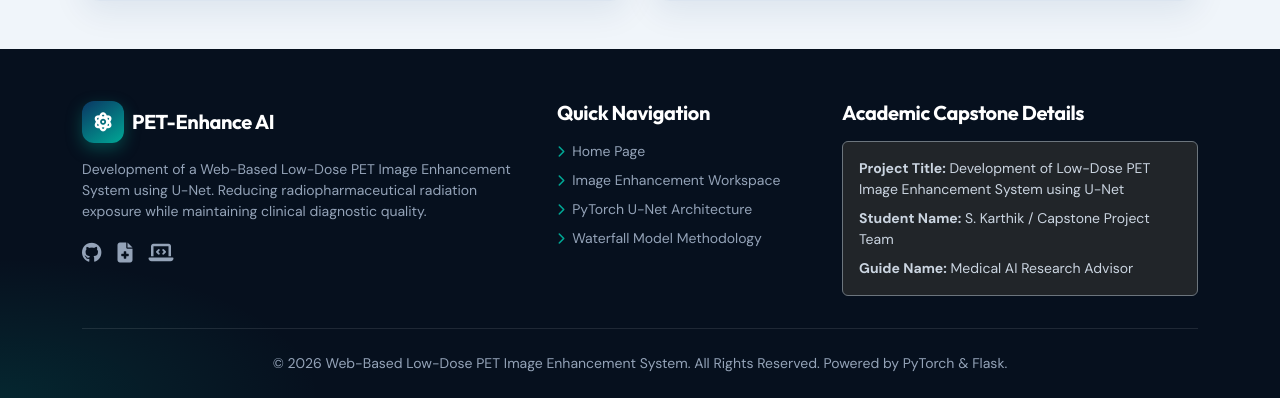
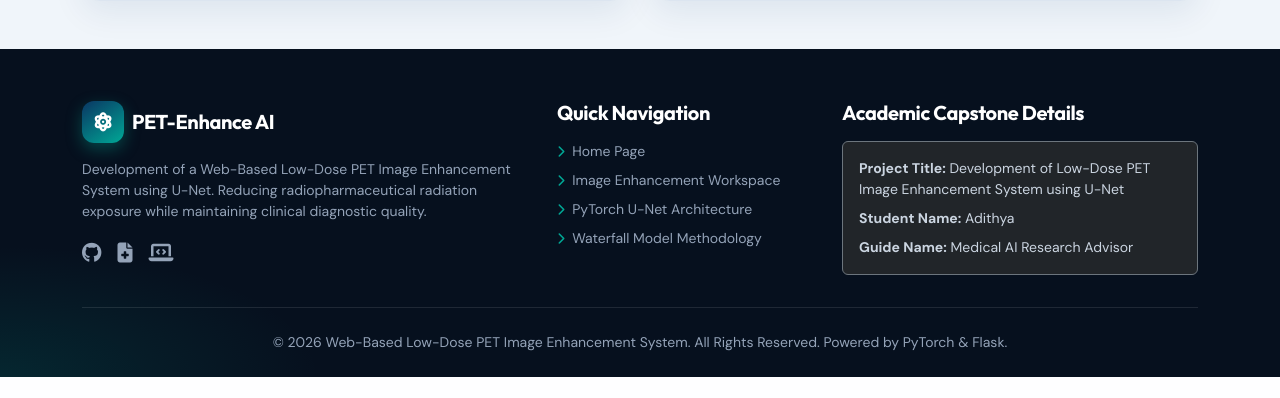
Before and after one commit to adithyaruthvik7777-commits/U-NET-BASED-LOW-DOSE-PET-ENHANCEMENT-SYSTEM, a Flask app: page /about in a window 1280 px wide. Shown: the part 1247-1645 px from the top of the page. After the commit the page ends 1624 px from the top, so only its background shows below. Run offline with Flask 2, Linux system fonts and the light colour scheme.

Commit message:
Update student name to Adithya in site footer.
Co-authored-by: Cursor <cursoragent@cursor.com>

```diff
--- a/templates/base.html
+++ b/templates/base.html
@@ -106,7 +106,7 @@
                     <h5>Academic Capstone Details</h5>
                     <div class="card bg-dark border-secondary p-3 mt-3 text-slate-300 small">
                         <div class="mb-2"><strong>Project Title:</strong> Development of Low-Dose PET Image Enhancement System using U-Net</div>
-                        <div class="mb-2"><strong>Student Name:</strong> S. Karthik / Capstone Project Team</div>
+                        <div class="mb-2"><strong>Student Name:</strong> Adithya</div>
                         <div><strong>Guide Name:</strong> Medical AI Research Advisor</div>
                     </div>
                 </div>
```
